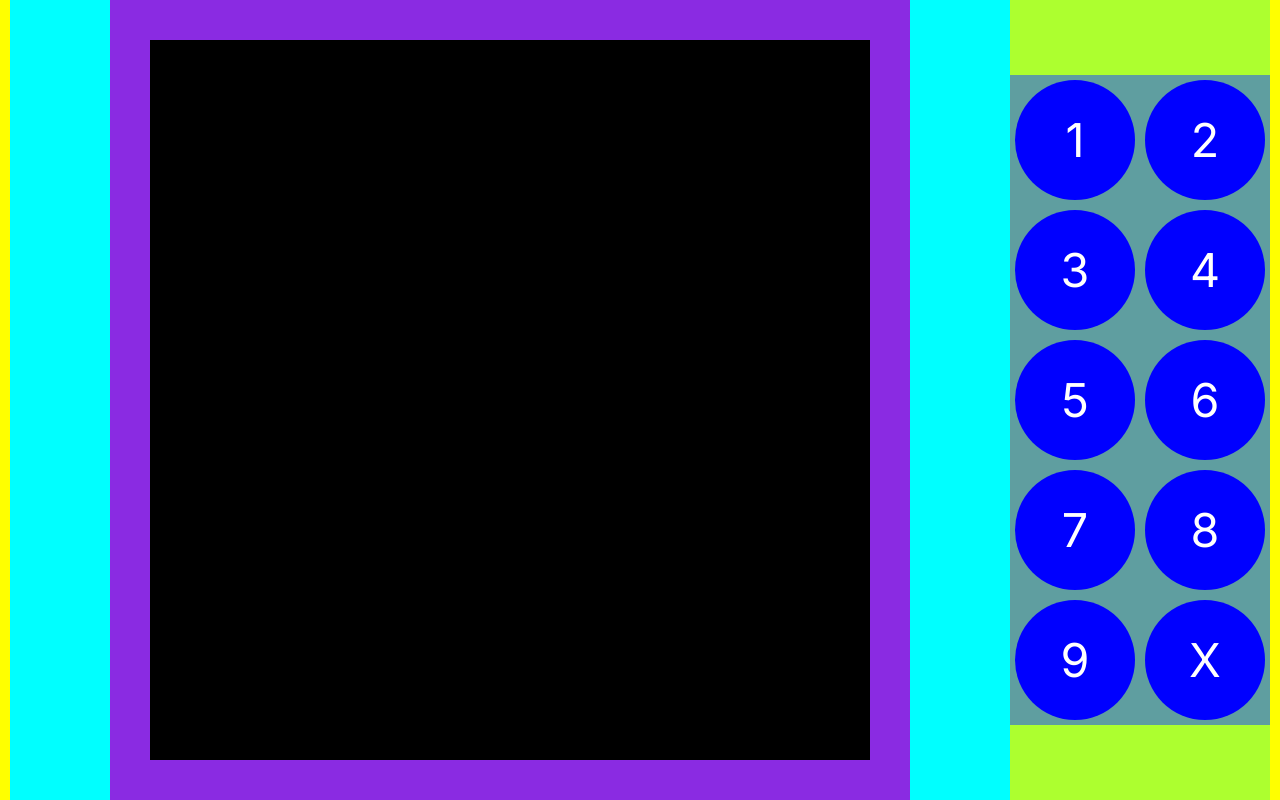
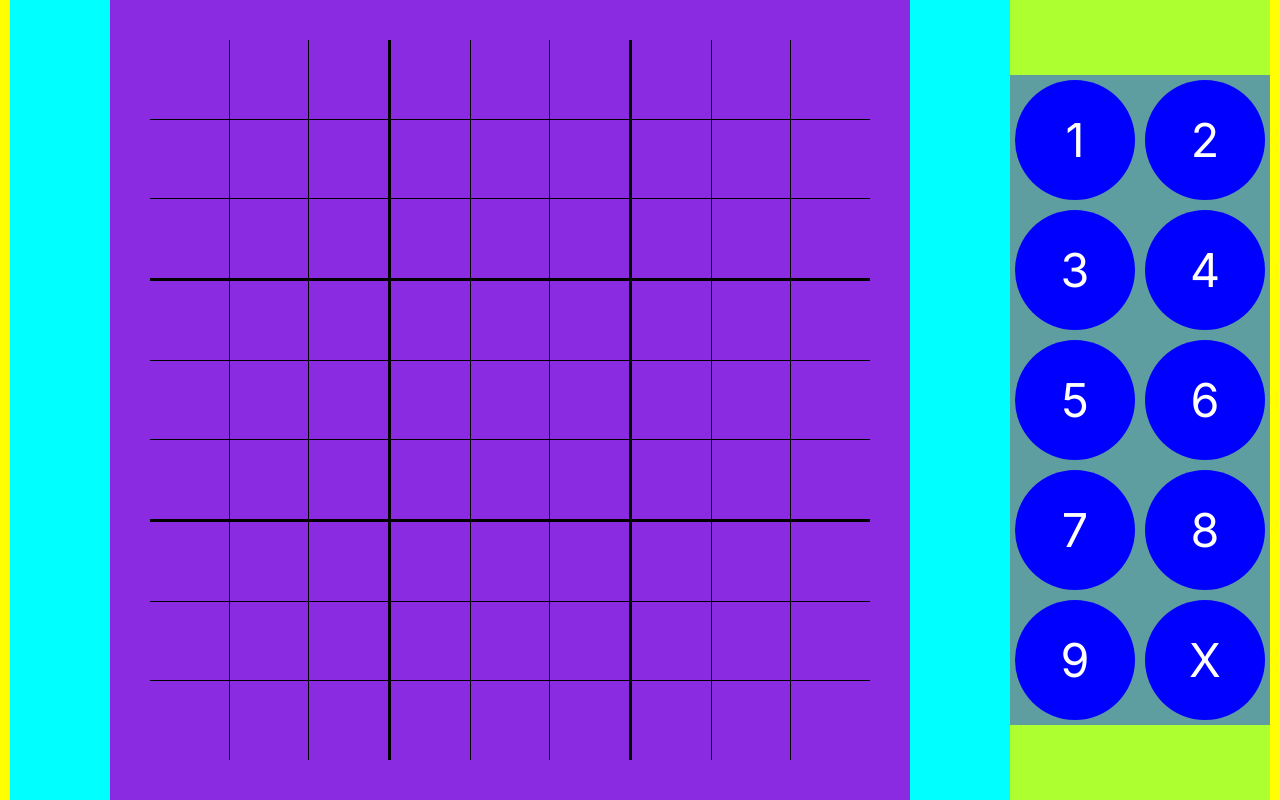
Before and after one commit to mroley1/sudoku-web, a Next.js app: page / in a window 1280 px wide. Built offline with nearby package versions, Linux system fonts and the light colour scheme.

Commit message:
thinking about pivoting away from box model

```diff
--- a/src/app/page.js
+++ b/src/app/page.js
@@ -42,11 +42,8 @@ export default function Home() {
   }
 
 
-  const [blocks, setBlock] = useState(Array.from({length: 9}, () => <SmallGrid />));
 
 
-
-  console.log(board)
 
   return (
     <main>
@@ -76,9 +73,21 @@ export function NumPadButton({num: num}) {
 }
 
 export function LargeGrid() {
+
+  const [grid, setCell] = useState(Array.from({length: 9},()=> Array.from({length: 9}, () => null)))
+
+  const handleInteraction = (row, col, event) => {
+    let copy = [...grid];
+    copy[row][col] = +event.target.value;
+    setCell(copy);
+
+  }
+
+  const boxes = [[0,0], [1,0], [2,0], [1,0], [1,1], [1,2], [2,0], [2,1], [2,2]]
+  console.log(boxes[5])
   return (
     <div className={styles.large_grid}>
-
+      {boxes.map(box => <SmallGrid boxRow={box[0]} boxCol={box[1]} />)}
     </div>
   )
 }
@@ -86,22 +95,30 @@ export function LargeGrid() {
 
 
 
-export function SmallGrid() {
+export function SmallGrid({ boxRow:row, boxCol:col }) {
   return (
     <div className={styles.box}>
-
+      <Cell row={row} col={col} />
+      <Cell row={row} col={col} />
+      <Cell row={row} col={col} />
+      <Cell row={row} col={col} />
+      <Cell row={row} col={col} />
+      <Cell row={row} col={col} />
+      <Cell row={row} col={col} />
+      <Cell row={row} col={col} />
+      <Cell row={row} col={col} />
     </div>
   )
 }
 
-export function Cell() {
+export function Cell({ row:row, col:col}) {
   const [value, setValue] = useState(null);
 
-  function handleClick() {
-    setValue('stuff');
+  function handleClick(val) {
+    setValue(val);
   }
 
   return (
-    <div className={styles.cell} onClick={handleClick}>{value}</div>
+    <div className={styles.cell} onClick={() => handleClick("row:" +row + " col:" + col)}>{value}</div>
   )
 }
```
